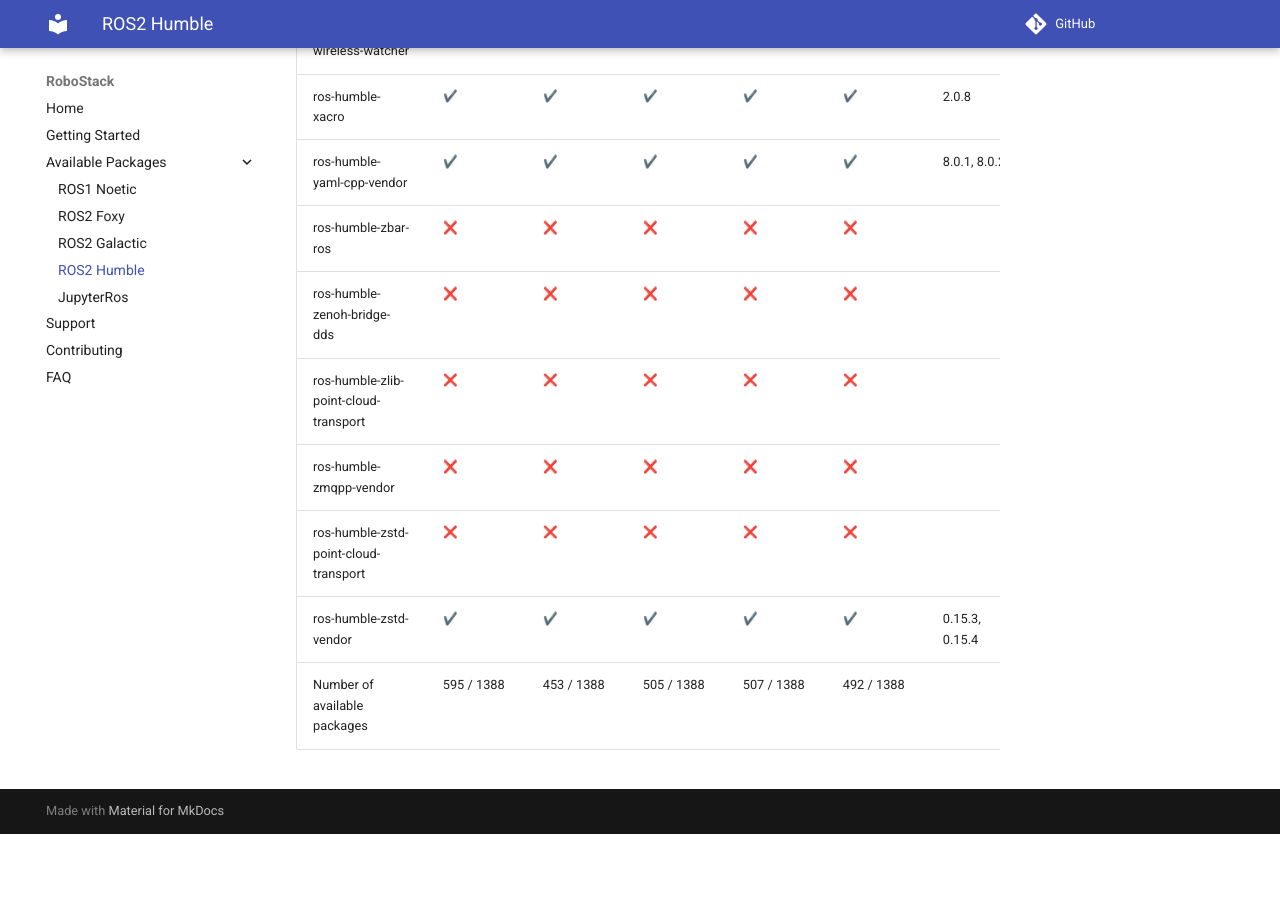
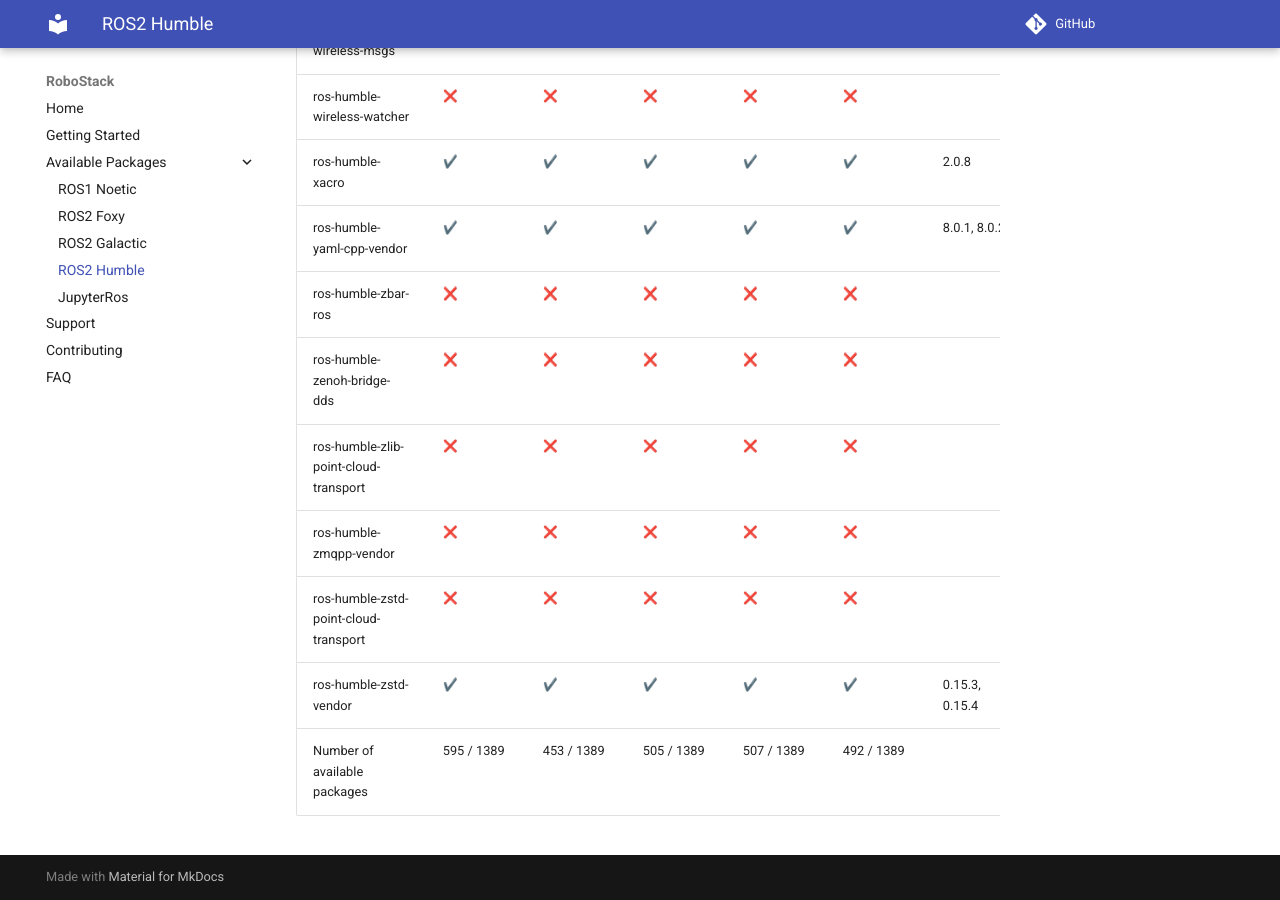
Before and after one commit to RoboStack/robostack.github.io, an MkDocs documentation site: the page built from docs/humble.md, in a window 1280 px wide and 900 px high, scrolled down 105145 px. Built offline with MkDocs 1.6.1 and Material for MkDocs 9.7.7, drawn with Linux system fonts in a browser that asks for light colours; emoji names are drawn with the system emoji font; comment, search, counter and statistics services are not loaded; before the commit the page ends 105979 px from its top, so only the background shows below that.

Commit message:
Update tables

```diff
--- a/docs/humble.md
+++ b/docs/humble.md
@@ -1388,4 +1389,4 @@
 | ros-humble-zmqpp-vendor | :x: { data-sort='0' } | :x: { data-sort='0' } | :x: { data-sort='0' } | :x: { data-sort='0' } | :x: { data-sort='0' } |   |
 | ros-humble-zstd-point-cloud-transport | :x: { data-sort='0' } | :x: { data-sort='0' } | :x: { data-sort='0' } | :x: { data-sort='0' } | :x: { data-sort='0' } |   |
 | ros-humble-zstd-vendor | :heavy_check_mark: { data-sort='1' } | :heavy_check_mark: { data-sort='1' } | :heavy_check_mark: { data-sort='1' } | :heavy_check_mark: { data-sort='1' } | :heavy_check_mark: { data-sort='1' } | 0.15.3, 0.15.4  |
-| Number of available packages |  595 / 1388 | 453 / 1388 | 505 / 1388 | 507 / 1388 | 492 / 1388 |
+| Number of available packages |  595 / 1389 | 453 / 1389 | 505 / 1389 | 507 / 1389 | 492 / 1389 |
```
Also changed, not shown: other parts of docs/humble.md (+1 -0 lines), docs/noetic.md (+2 -1 lines).
